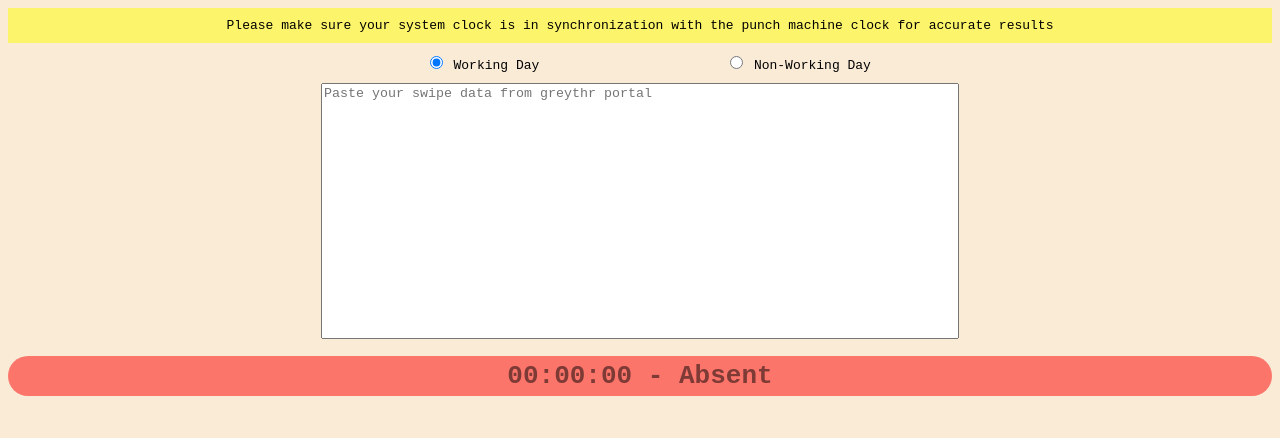
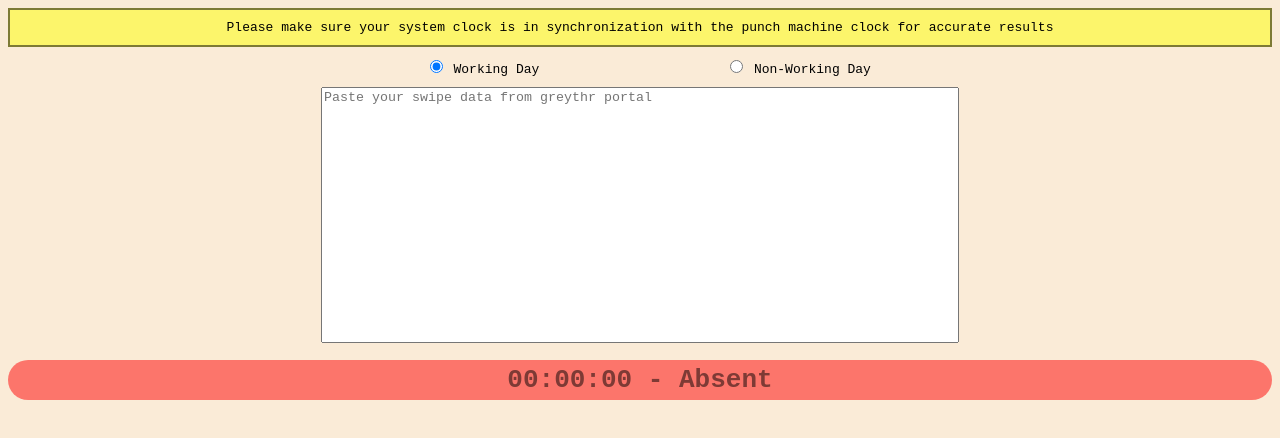
Before and after one commit to z0h4n/in-time-calculator, a React app: page / in a window 1280 px wide. Built offline with nearby package versions, Linux system fonts and the light colour scheme.

Commit message:
CSS Update

```diff
--- a/src/index.css
+++ b/src/index.css
@@ -25,6 +25,7 @@ h1 {
   text-align: center;
   background-color: rgba(255, 255, 0, 0.5);
   padding: 10px;
+  border: 2px solid rgba(0, 0, 0, 0.5);
 }
 
 .dayTypeContainer {
```
